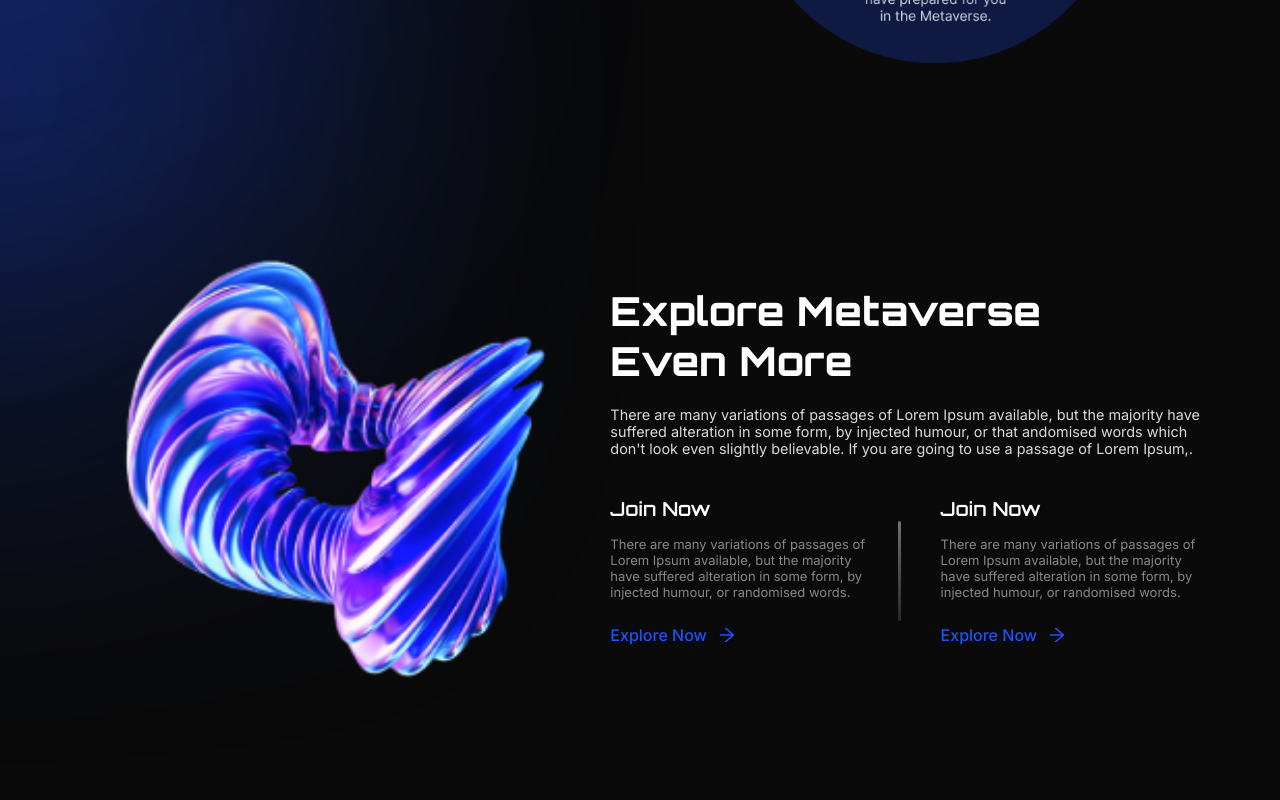
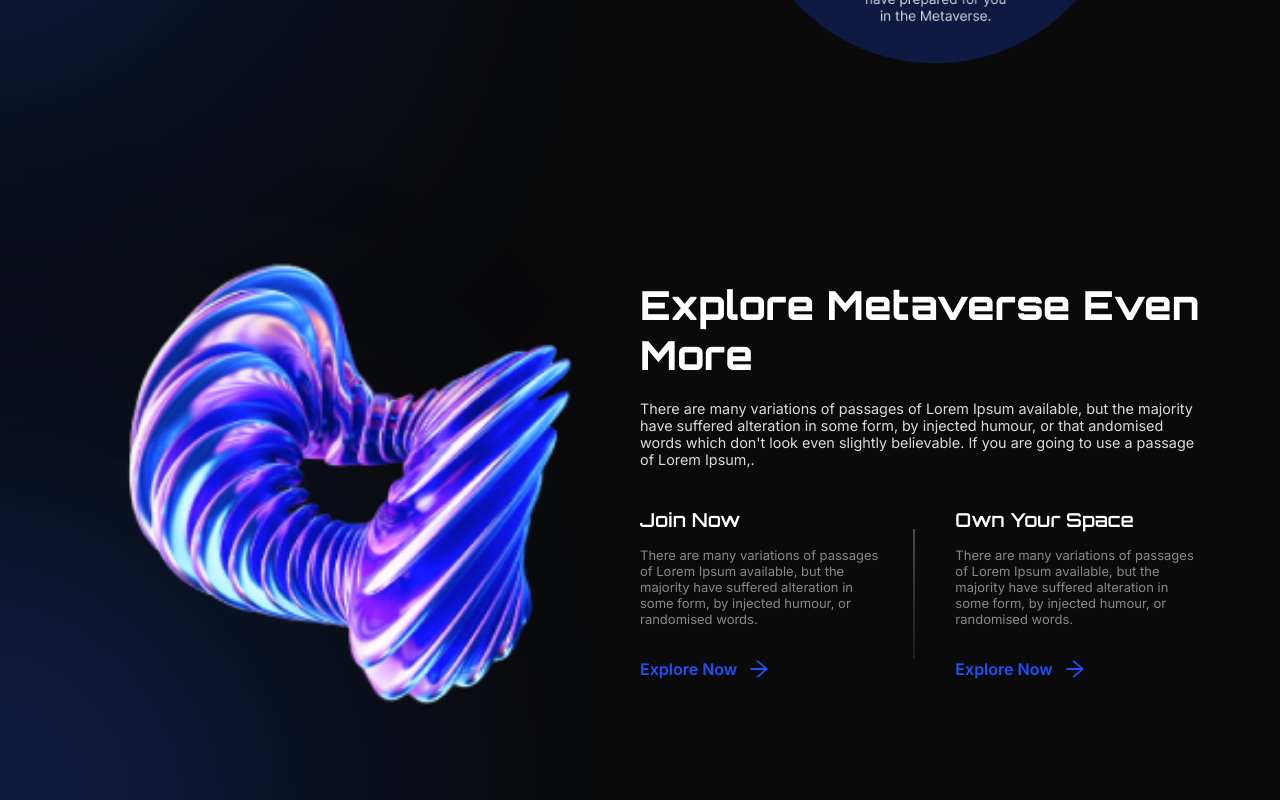
Before and after one commit to vk-develops/metaverse-landing-page-recreate, a React (Vite) app: page / in a window 1280 px wide. Shown: the part 580-1380 px from the top of the page. Built offline with nearby package versions, Linux system fonts and the light colour scheme.

Commit message:
Fixed explore section bug

```diff
--- a/src/components/Explore/Explore.css
+++ b/src/components/Explore/Explore.css
@@ -5,6 +5,8 @@
     display: flex;
     align-items: center;
     justify-content: space-between;
+    flex-direction: row-reverse;
+    position: relative;
 }
 .explore-section .circle{
     top: 500px;
@@ -12,43 +14,52 @@
     z-index: -1;
 }
 .explore-section .explore-left{
-    width: 90%;
+    width: 100%;
 }
 .explore-section .explore-right{
     width: 100%;
 }
-.explore-section .explore-right .explore-main-contents p{
+.explore-section .explore-right .explore-contents .explore-main-contents p{
     padding-top: 20px;
     padding-bottom: 40px;
 }
-.explore-section .explore-right .explore-sub-contents{
+.explore-section .explore-right .explore-contents .explore-sub-contents{
     display: flex;
     align-items: center;
+    justify-content: space-between;
     gap: 25px;
 }
-.explore-section .explore-right .explore-sub-contents .line{
-    height: 100px;
+.explore-section .explore-right .explore-contents .explore-sub-contents p{
+    padding-top: 15px;
+}
+.explore-section .explore-right .explore-contents .explore-sub-contents .line{
+    height: 130px;
+    margin-right: 15px;
     width: 10px;
-    border-radius: 5px;
-    opacity: 0.5;
-    margin-right: 15px;
+    opacity: 0.3;
     background: linear-gradient(180deg, #D9D9D9 0%, rgba(234, 207, 207, 0.29) 99.99%, rgba(217, 217, 217, 0.00) 100%);
 }
-.explore-section .explore-right .explore-sub-contents p{
-    padding-top: 15px;
-}
-.explore-section .explore-right .explore-sub-contents .sub-content-link{
+.explore-section .explore-right .explore-contents .explore-sub-contents .explore-sub-link{
     display: flex;
     align-items: center;
     gap: 10px;
-    margin-top: 25px;
+    margin-top: 30px;
 }
-.explore-section .explore-right .explore-sub-contents .sub-content-link:hover{
+.explore-section .explore-right .explore-contents .explore-sub-contents .explore-sub-link a{
+    color: var(--primary-color);
+    text-decoration: none;
+    font-family: 'Inter', sans-serif;
+    font-weight: 600;
+    text-transform: capitalize;
+}
+.explore-section .explore-right .explore-contents .explore-sub-contents .explore-sub-link:hover{
     gap: 20px;
 }
-.explore-section .explore-right .explore-sub-contents .sub-content-link a{
-    color: var(--primary-color);
-    font-size: 16px;
-    font-family: "Inter", sans-serif;
-    font-weight: 500;
+
+@media only screen and (max-width: 900px) {
+    .explore-section{
+        flex-wrap: wrap;
+        gap: 30px;
+        padding-top: 50px;
+    }
 }
--- a/src/components/Explore/Explore.jsx
+++ b/src/components/Explore/Explore.jsx
@@ -8,35 +8,35 @@ const Explore = () => {
     return (
         <section className="explore-section">
             <Circle />
-            <div className="explore-left">
-                <img src={ExploreImg} alt="Image" />
-            </div>
             <div className="explore-right">
                 <div className="explore-contents">
                     <div className="explore-main-contents">
-                        <h1 className="heading">Explore Metaverse <br />  Even More</h1>
+                        <h1 className="heading">Explore Metaverse Even More</h1>
                         <p className='paragraph'>There are many variations of passages of Lorem Ipsum available, but the majority have suffered alteration in some form, by injected humour, or that andomised words which don't look even slightly believable. If you are going to use a passage of Lorem Ipsum,.</p>
                     </div>
                     <div className="explore-sub-contents">
-                        <div className="sub-contents">
-                            <h5 className='heading-very-small'>Join Now</h5>
-                            <p className='paragraph-very-small'>There are many variations of passages of Lorem Ipsum available, but the majority have suffered alteration in some form, by injected humour, or randomised words.</p>
-                            <div className="sub-content-link">
+                        <div className="explore-sub">
+                            <h5 className="heading-very-small">Join Now</h5>
+                            <p className="paragraph-very-small">There are many variations of passages of Lorem Ipsum available, but the majority have suffered alteration in some form, by injected humour, or randomised words.</p>
+                            <div className="explore-sub-link">
                                 <a href="#">Explore Now</a>
-                                <AiOutlineArrowRight color="#1D51FE" size={20} />
+                                <AiOutlineArrowRight color='1D51FE' size={24}/>
                             </div>
                         </div>
                         <div className="line"></div>
-                        <div className="sub-contents">
-                            <h5 className='heading-very-small'>Join Now</h5>
-                            <p className='paragraph-very-small'>There are many variations of passages of Lorem Ipsum available, but the majority have suffered alteration in some form, by injected humour, or randomised words.</p>
-                            <div className="sub-content-link">
+                        <div className="explore-sub">
+                            <h5 className="heading-very-small">Own Your Space</h5>
+                            <p className="paragraph-very-small">There are many variations of passages of Lorem Ipsum available, but the majority have suffered alteration in some form, by injected humour, or randomised words.</p>
+                            <div className="explore-sub-link">
                                 <a href="#">Explore Now</a>
-                                <AiOutlineArrowRight color="#1D51FE" size={20} />
+                                <AiOutlineArrowRight color='1D51FE' size={24}/>
                             </div>
                         </div>
                     </div>
                 </div>
+            </div>
+            <div className="explore-left">
+                <img src={ExploreImg} alt="Image" />
             </div>
         </section>
     );
--- a/src/index.css
+++ b/src/index.css
@@ -36,6 +36,7 @@ img{
     font-size: 2.5rem;
     color: var(--white);
     font-weight: 800;
+    text-transform: capitalize;
 }
 
 .paragraph{
@@ -50,6 +51,7 @@ img{
     font-size: 1.5rem;
     color: var(--white);
     font-weight: 600;
+    text-transform: capitalize;
 }
 
 .paragraph-small{
@@ -64,6 +66,7 @@ img{
     font-size: 1.2rem;
     color: var(--white);
     font-weight: 600;
+    text-transform: capitalize;
 }
 
 .paragraph-very-small{
@@ -72,12 +75,3 @@ img{
     color: #878787;
     font-weight: 400;
 }
-
-@media only screen and (max-width: 470px) {
-    .heading{
-        font-size: 32px;
-    }
-    .paragraph{
-        font-size: 14px;
-    }
-}
```
